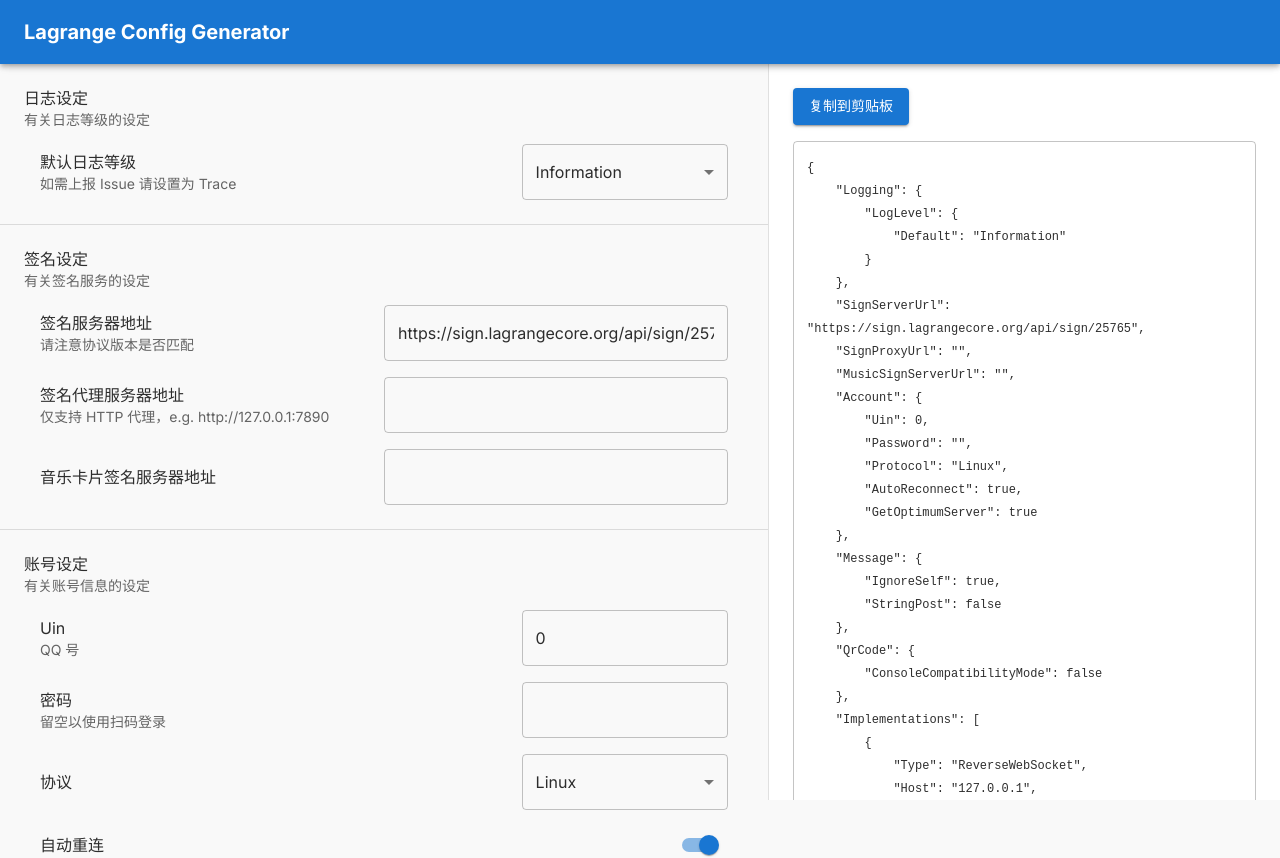
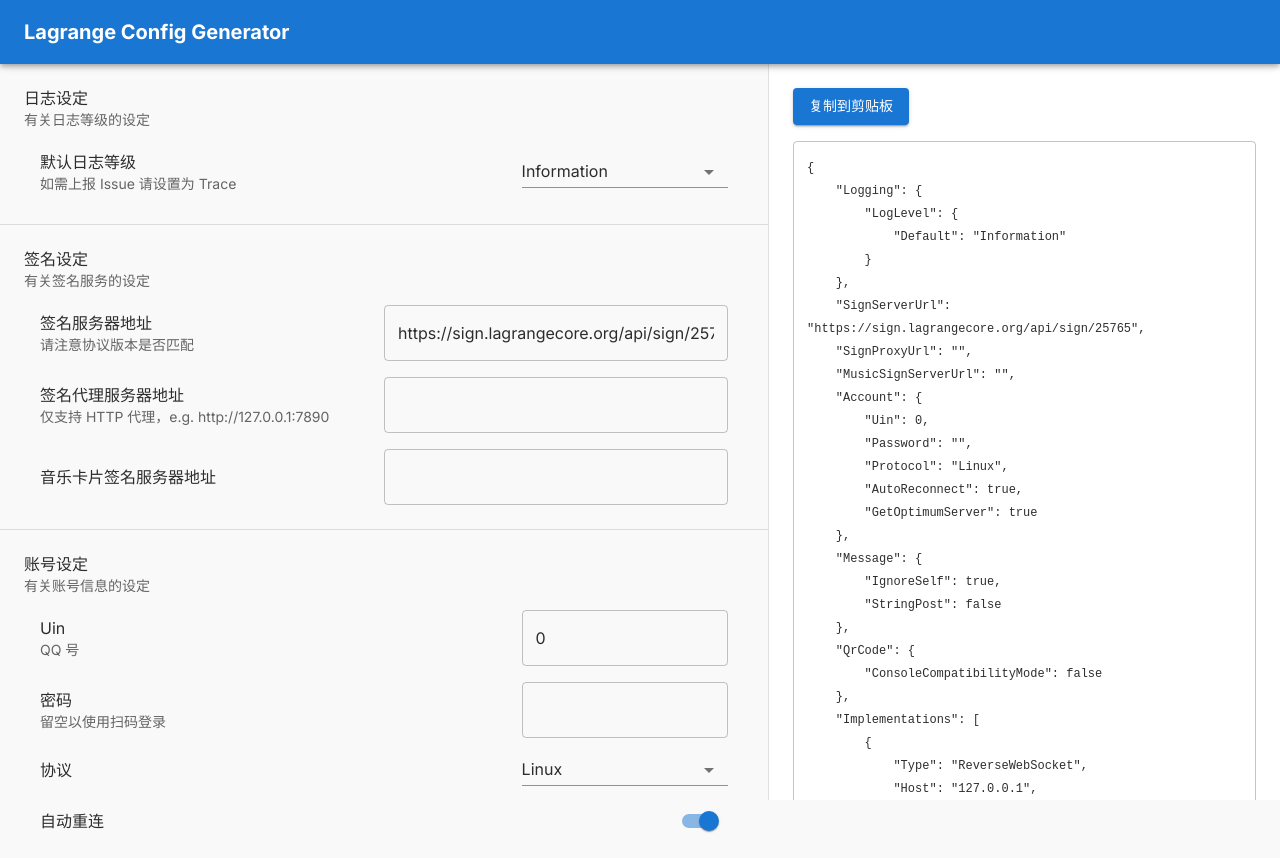
Before and after one commit to TsukishiroStudio/lagrange-config-generator, a React (Vite) app: page / in a window 1280 px wide. Shown: the top 858 px of the page. Built offline with nearby package versions, Linux system fonts and the light colour scheme.

Commit message:
fix: switch to `NativeSelect` to avoid breaking layout

```diff
--- a/src/App.tsx
+++ b/src/App.tsx
@@ -9,8 +9,7 @@ import {
   List,
   ListItem,
   ListItemText,
-  MenuItem,
-  Select,
+  NativeSelect,
   Switch,
   TextField,
   ThemeProvider,
@@ -172,9 +171,7 @@ function App() {
             <ListItemText primary={'日志设定'} secondary={'有关日志等级的设定'} />
             <ListItem>
               <ListItemText primary={'默认日志等级'} secondary={'如需上报 Issue 请设置为 Trace'} />
-              <Select
-                labelId="Logging:LogLevel:Default"
-                id="Logging:LogLevel:Default"
+              <NativeSelect
                 value={configBase.Logging.LogLevel.Default}
                 onChange={e => setConfigBase(draft => {
                   draft.Logging.LogLevel.Default = e.target.value;
@@ -185,9 +182,9 @@ function App() {
                 {[
                   'Trace', 'Debug', 'Information', 'Warning', 'Error', 'Critical', 'None',
                 ].map(item =>
-                  <MenuItem key={`Logging.LogLevel.Default=${item}`} value={item}>{item}</MenuItem>)
+                  <option key={`Logging.LogLevel.Default=${item}`} value={item}>{item}</option>)
                 }
-              </Select>
+              </NativeSelect>
             </ListItem>
           </List>
           <Divider />
@@ -249,9 +246,7 @@ function App() {
             </ListItem>
             <ListItem>
               <ListItemText primary={'协议'} />
-              <Select
-                labelId="Account:Protocol"
-                id="Account:Protocol"
+              <NativeSelect
                 value={configBase.Account.Protocol}
                 onChange={e => setConfigBase(draft => {
                   draft.Account.Protocol = e.target.value;
@@ -262,9 +257,9 @@ function App() {
                 {[
                   'Linux', 'MacOs', 'Windows',
                 ].map(item =>
-                  <MenuItem key={`Account.Protocol=${item}`} value={item}>{item}</MenuItem>)
+                  <option key={`Account.Protocol=${item}`} value={item}>{item}</option>)
                 }
-              </Select>
+              </NativeSelect>
             </ListItem>
             <ListItem>
               <ListItemText primary={'自动重连'} />
```
